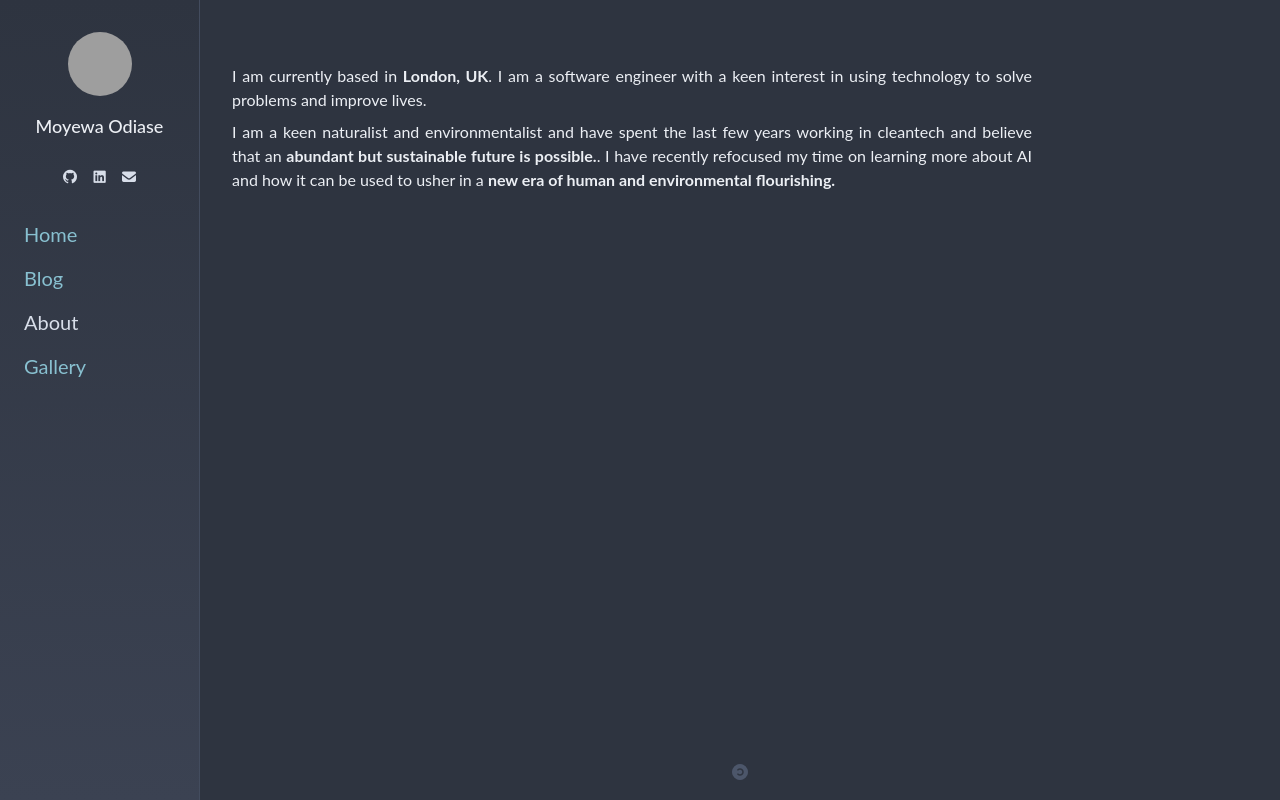
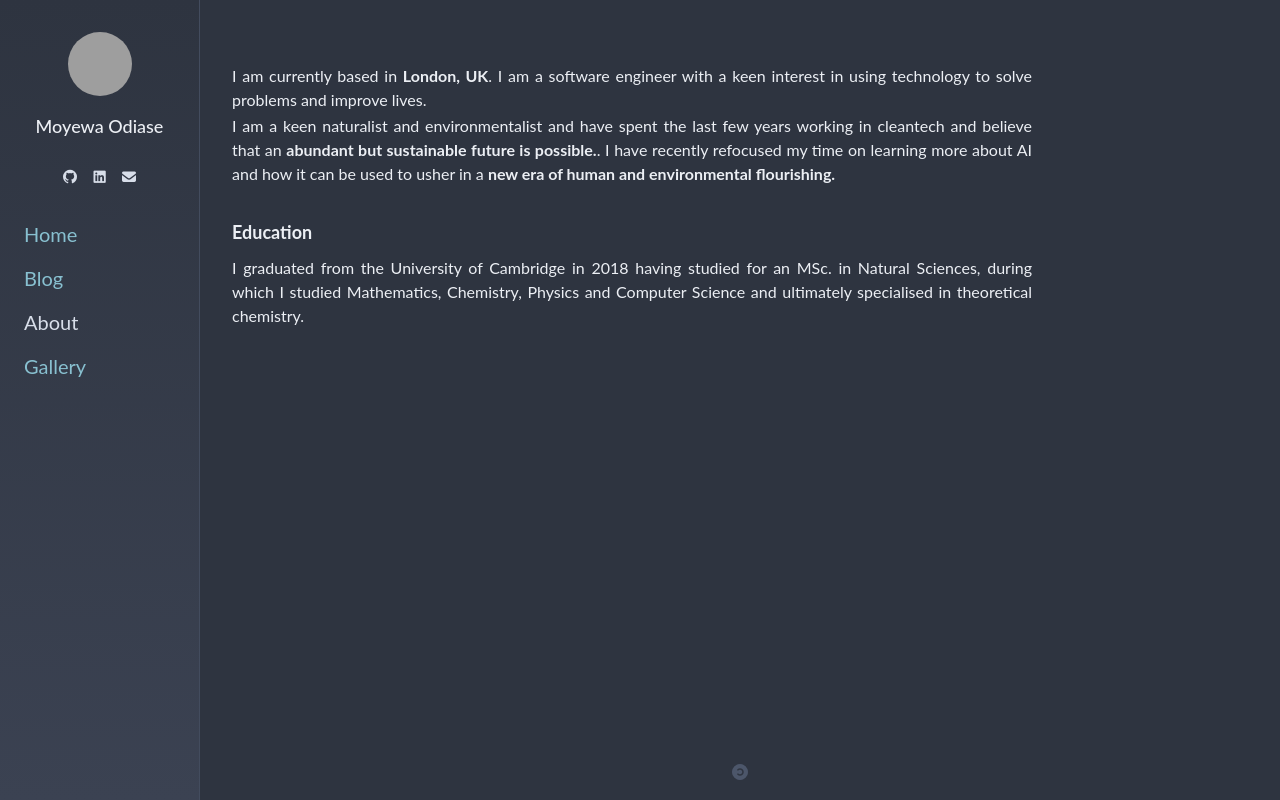
Before and after one commit to modiase/www.modiase.dev, a SvelteKit app: page /about in a window 1280 px wide. Built offline with nearby package versions, Linux system fonts and the light colour scheme; grey boxes are pictures that could not be loaded; a web font is replaced by a local one.

Commit message:
Update about me section

```diff
--- a/src/routes/(site)/about/+page.svelte
+++ b/src/routes/(site)/about/+page.svelte
@@ -1,12 +1,35 @@
-<div class="min-h-full gap-8 flex flex-col">
-  <section class="flex flex-col gap-2 text-justify max-w-[800px]">
-    <p>I am currently based in <strong>London, UK</strong>. I am a software
-    engineer with a keen interest in using technology to solve problems and
-    improve lives.</p> <p>I am a keen naturalist and environmentalist and have
-    spent the last few years working in cleantech and believe that an
-    <strong>abundant but sustainable future is possible.</strong>. I have
-    recently refocused my time on learning more about AI and how it can be used
-    to usher in a <strong>new era of human and environmental
-    flourishing.</strong></p>
+<div class="min-h-full flex flex-col gap-8">
+  <section class="section">
+    <p>
+      I am currently based in <strong>London, UK</strong>. I am a software engineer with a keen
+      interest in using technology to solve problems and improve lives.
+    </p>
+    <p>
+      I am a keen naturalist and environmentalist and have spent the last few years working in
+      cleantech and believe that an
+      <strong>abundant but sustainable future is possible.</strong>. I have recently refocused my
+      time on learning more about AI and how it can be used to usher in a
+      <strong>new era of human and environmental flourishing.</strong>
+    </p>
+  </section>
+  <section class="section">
+    <h2 class="text-lg font-bold mb-2">Education</h2>
+    <p>
+      I graduated from the University of Cambridge in 2018 having studied for an MSc. in Natural
+      Sciences, during which I studied Mathematics, Chemistry, Physics and Computer Science and
+      ultimately specialised in theoretical chemistry.
+    </p>
   </section>
 </div>
+
+<style>
+  .section {
+    flex: 1;
+    display: flex;
+    flex-direction: column;
+    gap: 2px;
+    text-align: justify;
+    max-width: 800px;
+    flex-grow: 0;
+  }
+</style>
```
